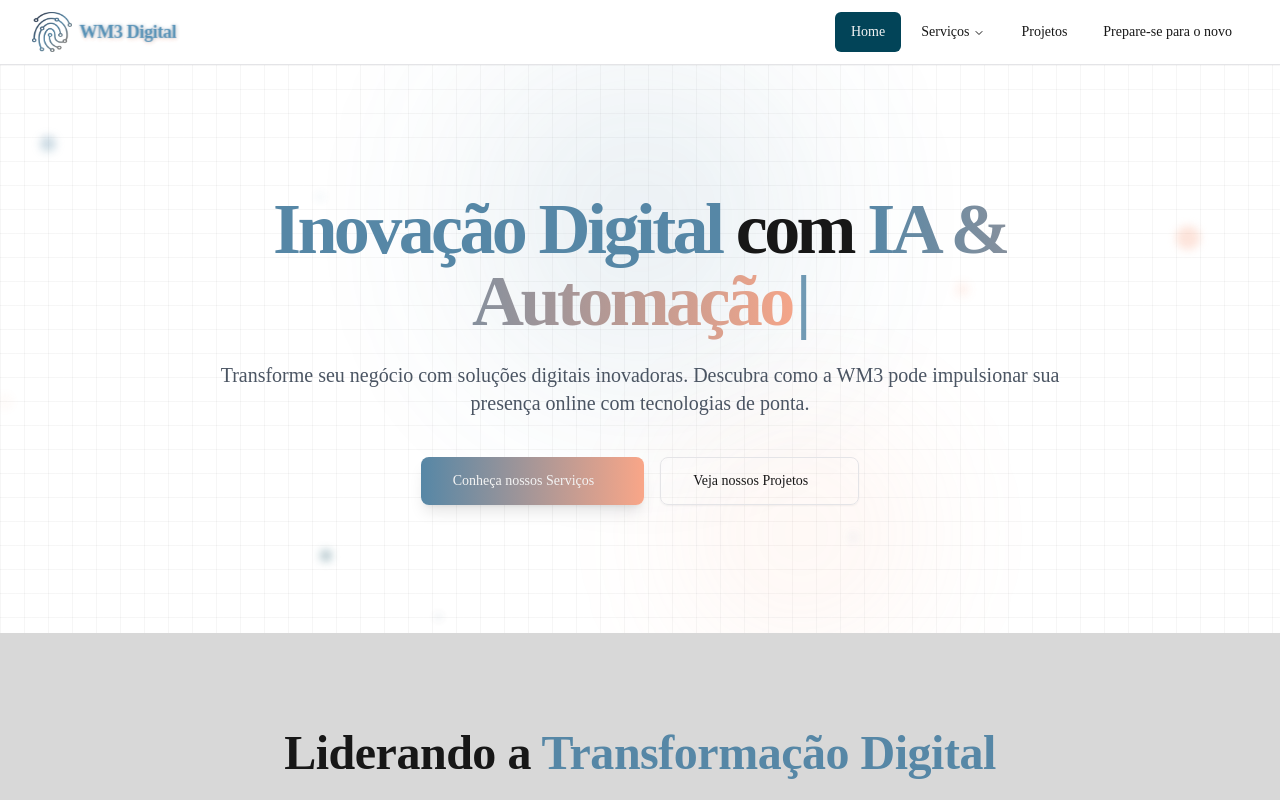
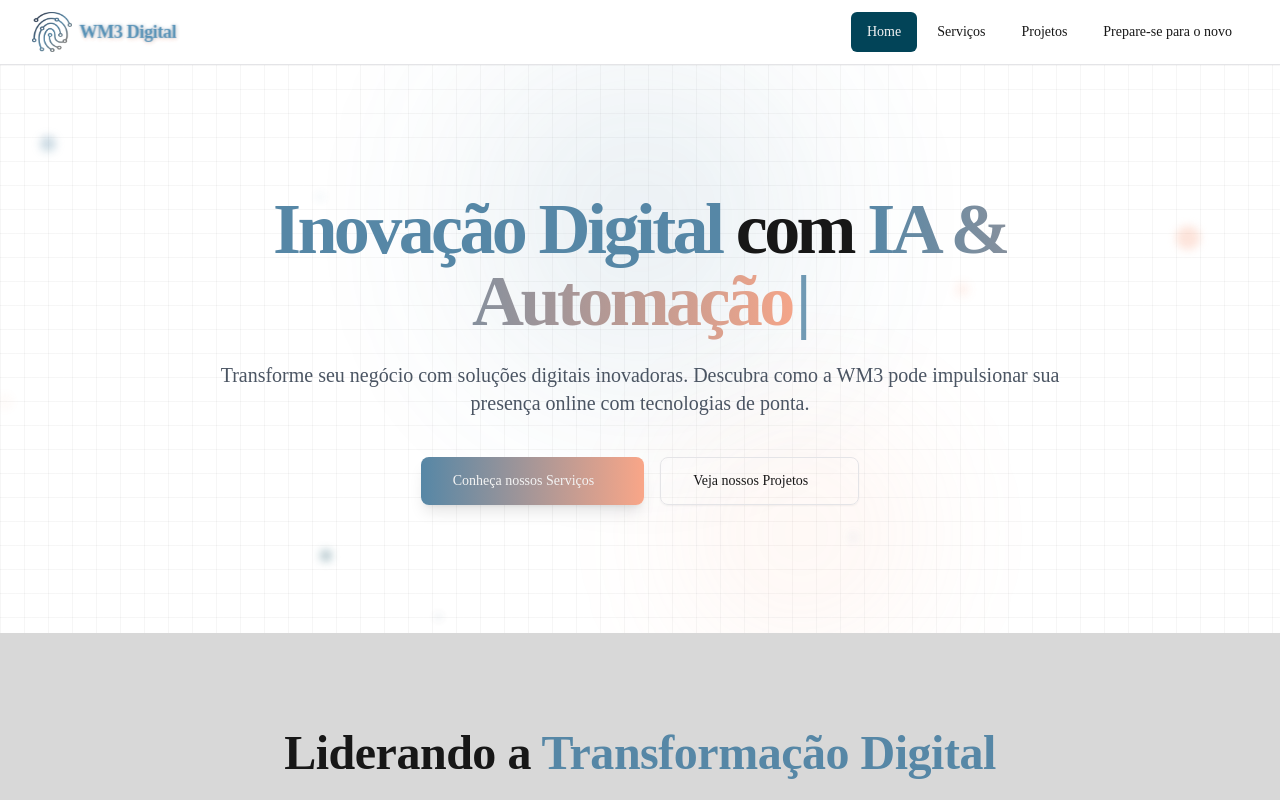
Before and after one commit to duhenri9/wm3_digital, a Next.js app: page / in a window 1280 px wide. Shown: the top 800 px of the page. Built offline with nearby package versions, Linux system fonts and the light colour scheme.

Commit message:
fix: alterar menu Serviços para funcionar como link direto igual ao menu Projetos

```diff
--- a/src/components/navigation/main-nav.tsx
+++ b/src/components/navigation/main-nav.tsx
@@ -20,48 +20,6 @@
     title: 'Serviços',
     href: '/servicos',
     description: 'Conheça nossas soluções digitais',
-    items: [
-      {
-        title: 'Funil que Vende+',
-        href: '/servicos/funil-que-vende',
-        description: 'Sistema completo de automação de vendas com IA',
-        icon: Sparkles,
-        status: 'A partir de R$ 1.500',
-        highlight: true
-      },
-      {
-        title: 'Design SaaS',
-        href: '/servicos/design-saas',
-        description: 'Soluções de Design para SaaS e Startups (R$ 652,00)',
-        icon: Palette,
-        status: 'Disponível',
-        highlight: true
-      },
-      {
-        title: 'SocialFlux',
-        href: '/servicos/socialflux',
-        description: 'Automação inteligente para redes sociais',
-        icon: Rocket,
-        status: 'Disponível',
-        highlight: false
-      },
-      {
-        title: 'SubHub',
-        href: '/servicos/subhub',
-        description: 'Plataforma de gestão de assinaturas',
-        icon: BarChart3,
-        status: 'Early Adopters',
-        highlight: false
-      },
-      {
-        title: 'HumanTic',
-        href: '/servicos/humantic',
-        description: 'Soluções avançadas de IA e automação',
-        icon: Bot,
-        status: 'Em Desenvolvimento',
-        highlight: false
-      },
-    ],
   },
   {
     title: 'Projetos',
@@ -108,49 +66,7 @@
             >
               {item.title}
             </Link>
-            {item.items && (
-              <div className="ml-2 pl-4 border-l-2 border-primary/30 space-y-2">
-                {item.items.map((subItem) => (
-                  <Link
-                    key={subItem.href}
-                    href={subItem.href}
-                    onClick={onItemClick}
-                    className={cn(
-                      'group block p-3 rounded-lg transition-all duration-200 hover:bg-gradient-to-r hover:from-primary/10 hover:to-secondary/10 active:scale-95 border border-transparent hover:border-primary/20',
-                      pathname === subItem.href && 'bg-accent text-accent-foreground border-primary/30',
-                      subItem.highlight && 'bg-gradient-to-r from-secondary/5 to-primary/5 border-secondary/20'
-                    )}
-                  >
-                    <div className="flex items-center space-x-3">
-                      <subItem.icon className="w-5 h-5 group-hover:scale-110 transition-transform duration-200" />
-                      <div className="flex-1">
-                        <div className="flex items-center justify-between">
-                          <span className="text-sm font-semibold group-hover:text-primary transition-colors">
-                            {subItem.title}
-                          </span>
-                          {subItem.highlight && (
-                            <span className="bg-secondary text-white text-xs px-2 py-0.5 rounded-full font-medium">
-                              Novo!
-                            </span>
-                          )}
-                        </div>
-                        <p className="text-xs text-gray-600 dark:text-gray-300 mt-1 line-clamp-1">
-                          {subItem.description}
-                        </p>
-                        <span className={cn(
-                          "inline-block text-xs px-2 py-0.5 rounded-full font-medium mt-1",
-                          subItem.highlight
-                            ? "bg-secondary/20 text-secondary"
-                            : "bg-primary/20 text-primary"
-                        )}>
-                          {subItem.status}
-                        </span>
-                      </div>
-                    </div>
-                  </Link>
-                ))}
-              </div>
-            )}
+
           </div>
         ))}
       </nav>
@@ -175,67 +91,6 @@
         </NavigationMenuItem>
         {items.map((item) => (
           <NavigationMenuItem key={item.href}>
-            {item.items ? (
-              <>
-                <NavigationMenuTrigger>{item.title}</NavigationMenuTrigger>
-                <NavigationMenuContent>
-                  <div className="w-[520px] p-6 md:w-[620px] lg:w-[720px]">
-                    <div className="mb-4">
-                      <h3 className="text-lg font-semibold text-primary mb-2">Nossos Serviços</h3>
-                      <p className="text-sm text-gray-600 dark:text-gray-300">Soluções digitais inovadoras para impulsionar seu negócio</p>
-                    </div>
-                    <ul className="grid gap-3 md:grid-cols-2">
-                      {item.items.map((subItem) => (
-                        <li key={subItem.href}>
-                          <NavigationMenuLink asChild>
-                            <Link
-                              href={subItem.href}
-                              className={cn(
-                                "group block select-none space-y-3 rounded-xl p-5 leading-none no-underline outline-none transition-all duration-300 hover:bg-gradient-to-br hover:from-primary/5 hover:to-secondary/5 focus:bg-accent focus:text-accent-foreground hover:shadow-lg border-2 border-transparent hover:border-primary/20 relative overflow-hidden",
-                                pathname === subItem.href && 'bg-accent text-accent-foreground border-primary/30',
-                                subItem.highlight && 'ring-2 ring-secondary/30 bg-gradient-to-br from-secondary/5 to-primary/5'
-                              )}
-                            >
-                              {subItem.highlight && (
-                                <div className="absolute top-2 right-2 bg-secondary text-white text-xs px-2 py-1 rounded-full font-medium">
-                                  Novo!
-                                </div>
-                              )}
-                              <div className="flex items-start space-x-3">
-                                <subItem.icon className="w-6 h-6 flex-shrink-0 group-hover:scale-110 transition-transform duration-300" />
-                                <div className="flex-1 min-w-0">
-                                  <div className="flex items-center justify-between mb-1">
-                                    <div className="text-sm font-bold leading-none group-hover:text-primary transition-colors">
-                                      {subItem.title}
-                                    </div>
-                                  </div>
-                                  <p className="line-clamp-2 text-xs leading-relaxed text-gray-600 dark:text-gray-300 mb-2">
-                                    {subItem.description}
-                                  </p>
-                                  <div className="flex items-center justify-between">
-                                    <span className={cn(
-                                      "text-xs px-2 py-1 rounded-full font-medium",
-                                      subItem.highlight
-                                        ? "bg-secondary/20 text-secondary"
-                                        : "bg-primary/20 text-primary"
-                                    )}>
-                                      {subItem.status}
-                                    </span>
-                                    <span className="text-xs text-gray-400 group-hover:text-primary transition-colors">
-                                      Saiba mais →
-                                    </span>
-                                  </div>
-                                </div>
-                              </div>
-                            </Link>
-                          </NavigationMenuLink>
-                        </li>
-                      ))}
-                    </ul>
-                  </div>
-                </NavigationMenuContent>
-              </>
-            ) : (
             <NavigationMenuLink asChild>
               <Link
                 href={item.href}
@@ -247,7 +102,6 @@
                 {item.title}
               </Link>
             </NavigationMenuLink>
-            )}
           </NavigationMenuItem>
         ))}
       </NavigationMenuList>
```
Lines whose indentation alone changed are shown as unchanged.
